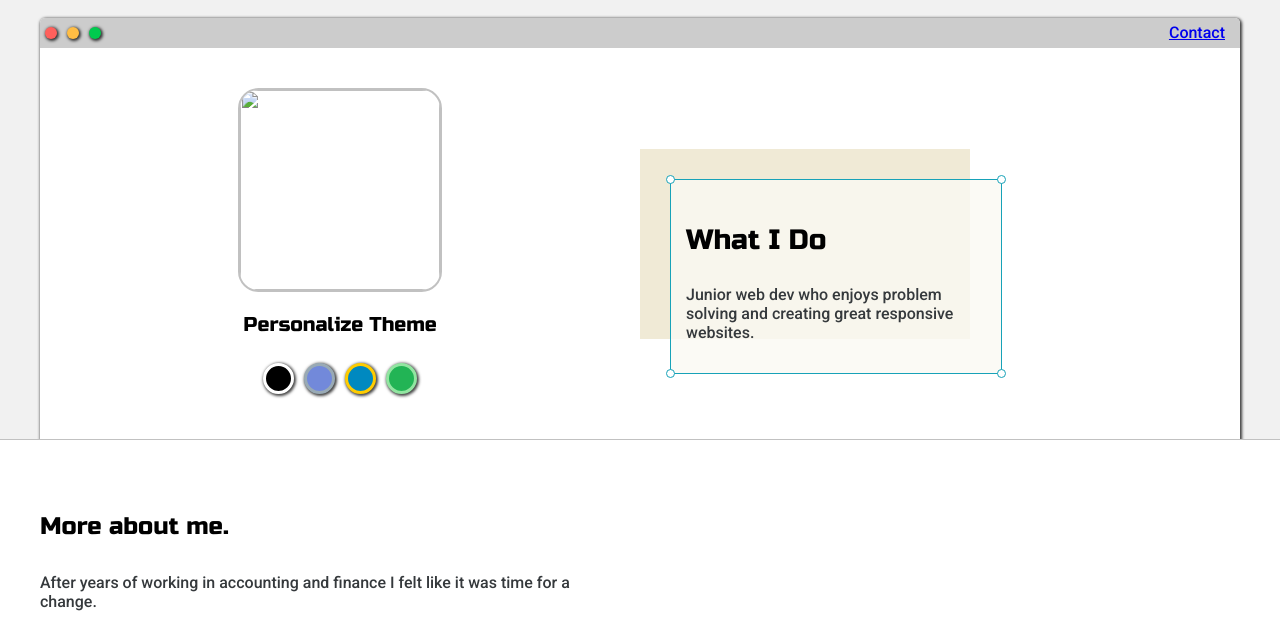
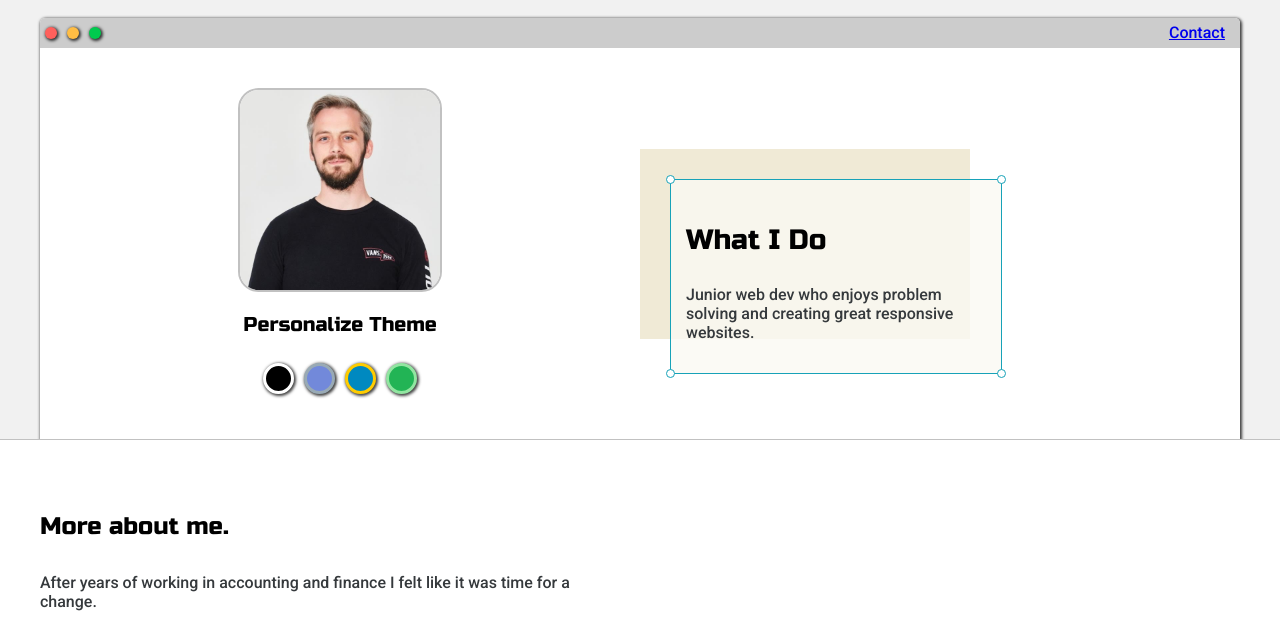
Before and after one commit to dhend595/dhend595.github.io, a plain HTML site: page index.html in a window 1280 px wide. Shown: the part 119-743 px from the top of the page. Drawn offline with Linux system fonts and the light colour scheme.

Commit message:
Last image fix I swear

```diff
--- a/index.html
+++ b/index.html
@@ -36,7 +36,7 @@
           </ul>
          </div>
          <div class="left-column">
-          <img src="images/image0.jpeg" id="profile-pic">
+          <img src="image0.jpeg" id="profile-pic">
           <h5 style="text-align: center;line-height: 0;">Personalize Theme</h5>
           <div id="theme-options-wrapper">
             <div data-mode="dark" class="theme-dot" id="dark-theme"></div>
```
